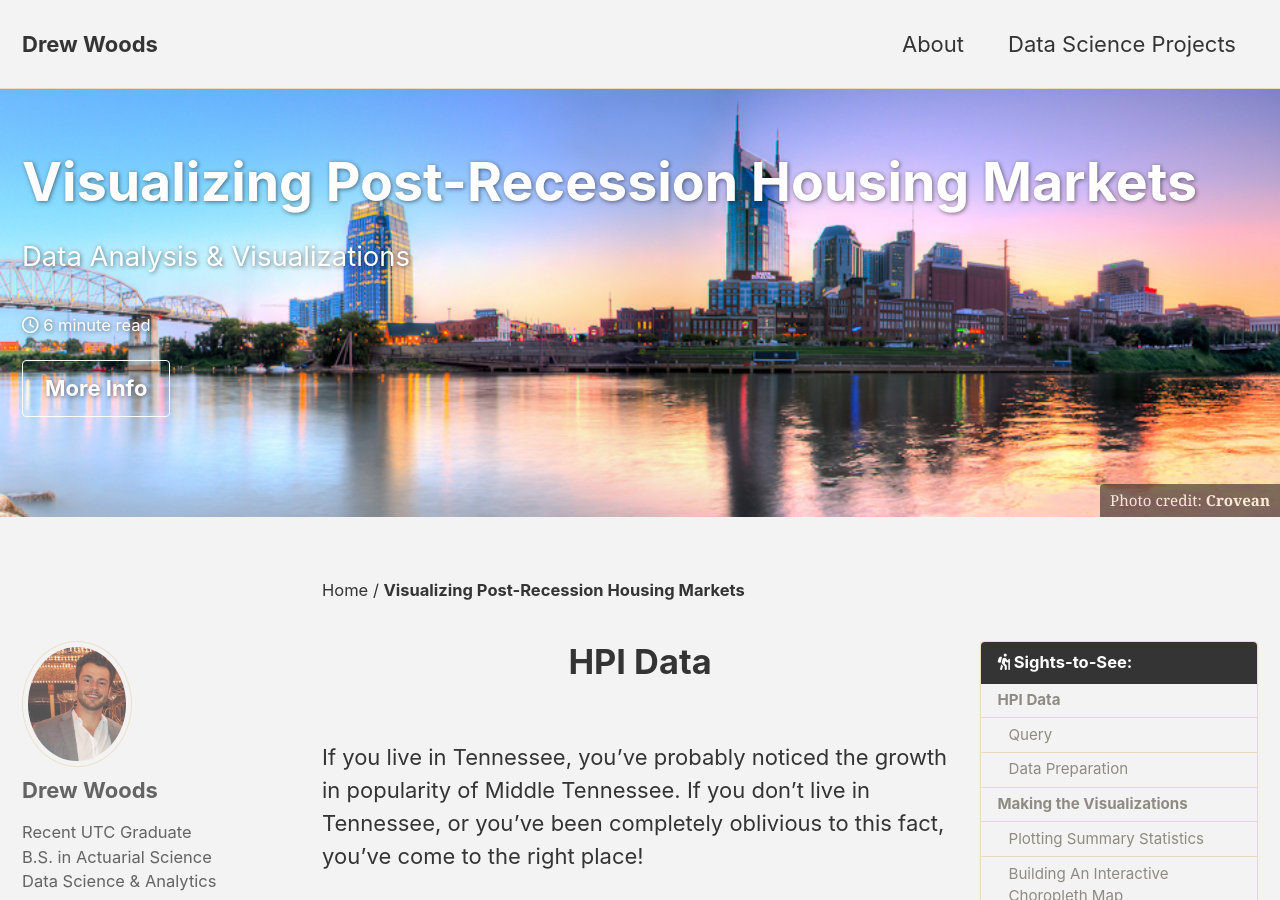
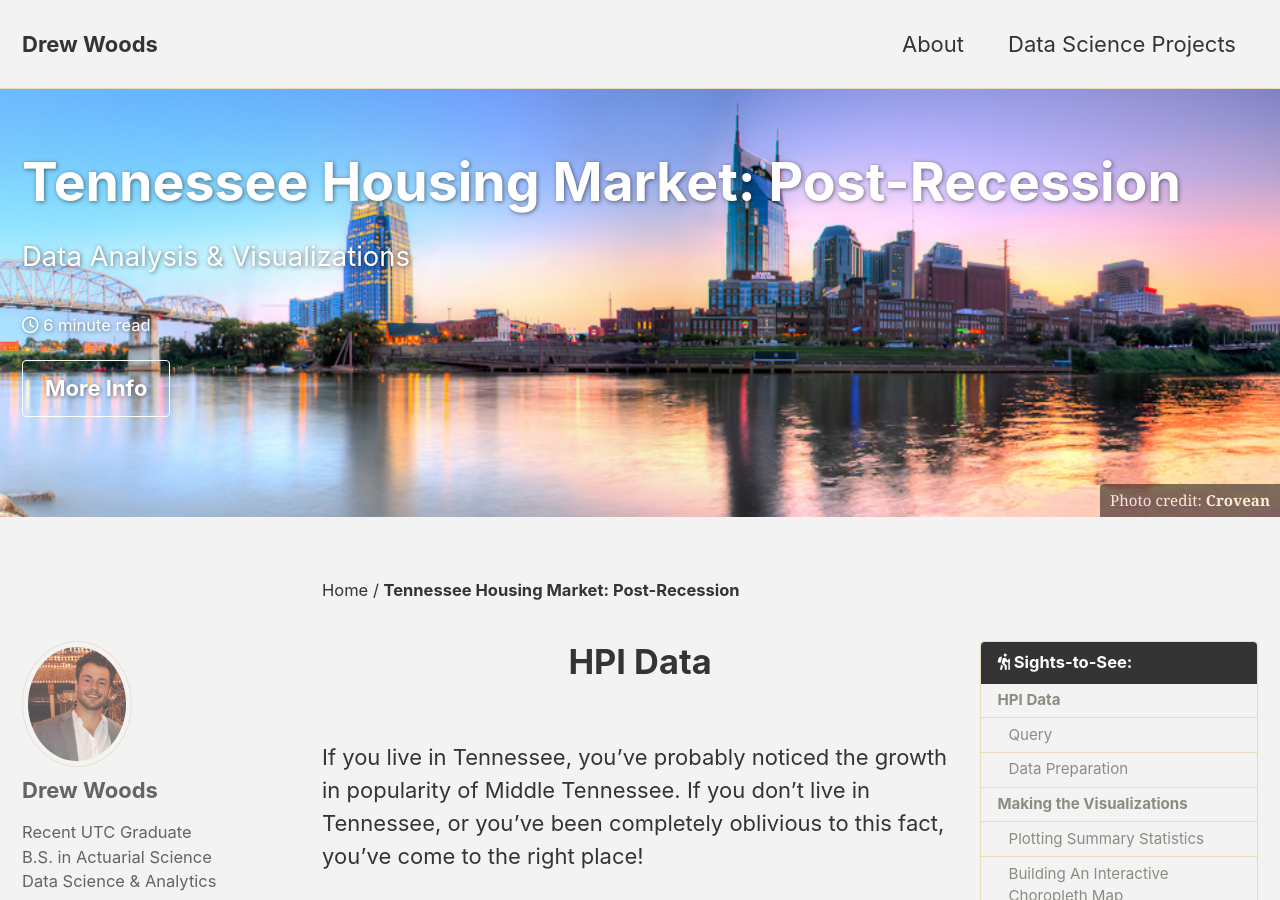
Before and after one commit to backdoordata/backdoordata.github.io, a Jekyll site: the page built from _posts/2020-02-11-TN-HPI-Analysis.md, in a window 1280 px wide and 900 px high. Built offline with Jekyll 4.4.1, drawn with Linux system fonts in a browser that asks for light colours; cached includes are drawn as plain includes; nearby versions of some CDN libraries.

Commit message:
ML Proj1

```diff
--- a/_posts/2020-02-11-TN-HPI-Analysis.md
+++ b/_posts/2020-02-11-TN-HPI-Analysis.md
@@ -1,5 +1,5 @@
 ---
-title: "Visualizing Post-Recession Housing Markets"
+title: "Tennessee Housing Market: Post-Recession"
 date: 2020-02-11
 tags: [Data Analysis & Visualization]
 breadcrumbs: true
```
